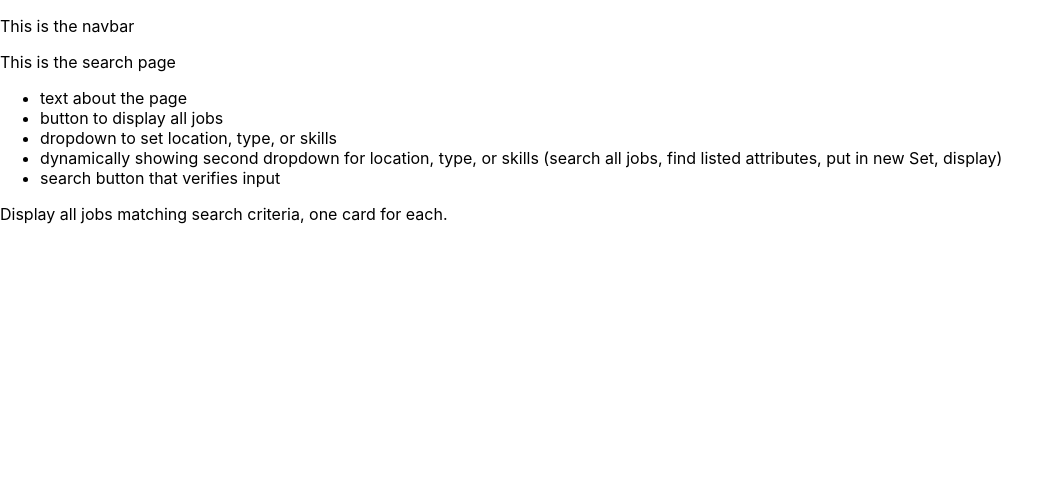
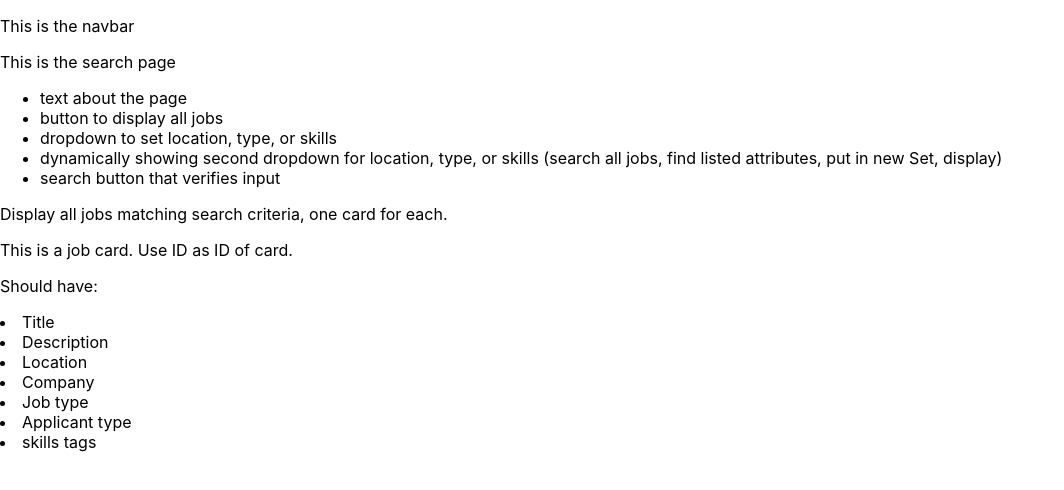
Before and after one commit to SPFlores/perUse, a React (Create React App) app in the folder Client/: page /search in a window 1280 px wide. Shown: the top 490 px of the page, without its empty margins (0-1064 px from the left). Built offline with nearby package versions, Linux system fonts and the light colour scheme.

Commit message:
dummy jobcard, laying out search

```diff
--- a/Client/src/components/JobCard/JobCard.js
+++ b/Client/src/components/JobCard/JobCard.js
@@ -2,7 +2,17 @@ import React from 'react'
 
 const JobCard = _ => {
   return (
-    <p>This is a job card</p>
+    <div>
+      <p>This is a job card. Use ID as ID of card.</p>
+      <p>Should have:</p>
+      <li>Title</li>
+      <li>Description</li>
+      <li>Location</li>
+      <li>Company</li>
+      <li>Job type</li>
+      <li>Applicant type</li>
+      <li>skills tags</li>
+    </div>
   )
 }
 
--- a/Client/src/pages/Search/Search.js
+++ b/Client/src/pages/Search/Search.js
@@ -1,4 +1,5 @@
 import React from 'react'
+import JobCard from '../../components/JobCard'
 
 const SearchPage = _ => {
   return (
@@ -12,6 +13,7 @@ const SearchPage = _ => {
         <li>search button that verifies input</li>
       </ul>
       <p>Display all jobs matching search criteria, one card for each.</p>
+      <JobCard />
     </div>
   )
 }
```
